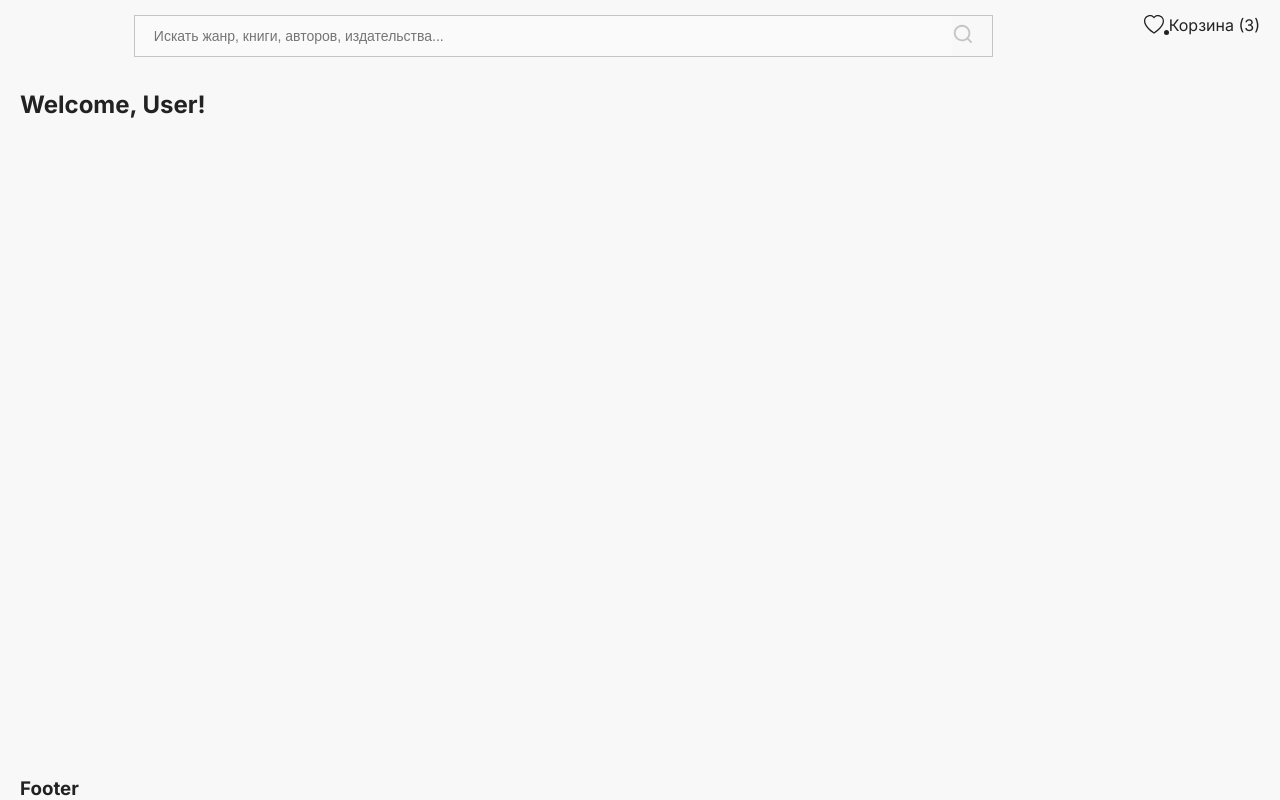
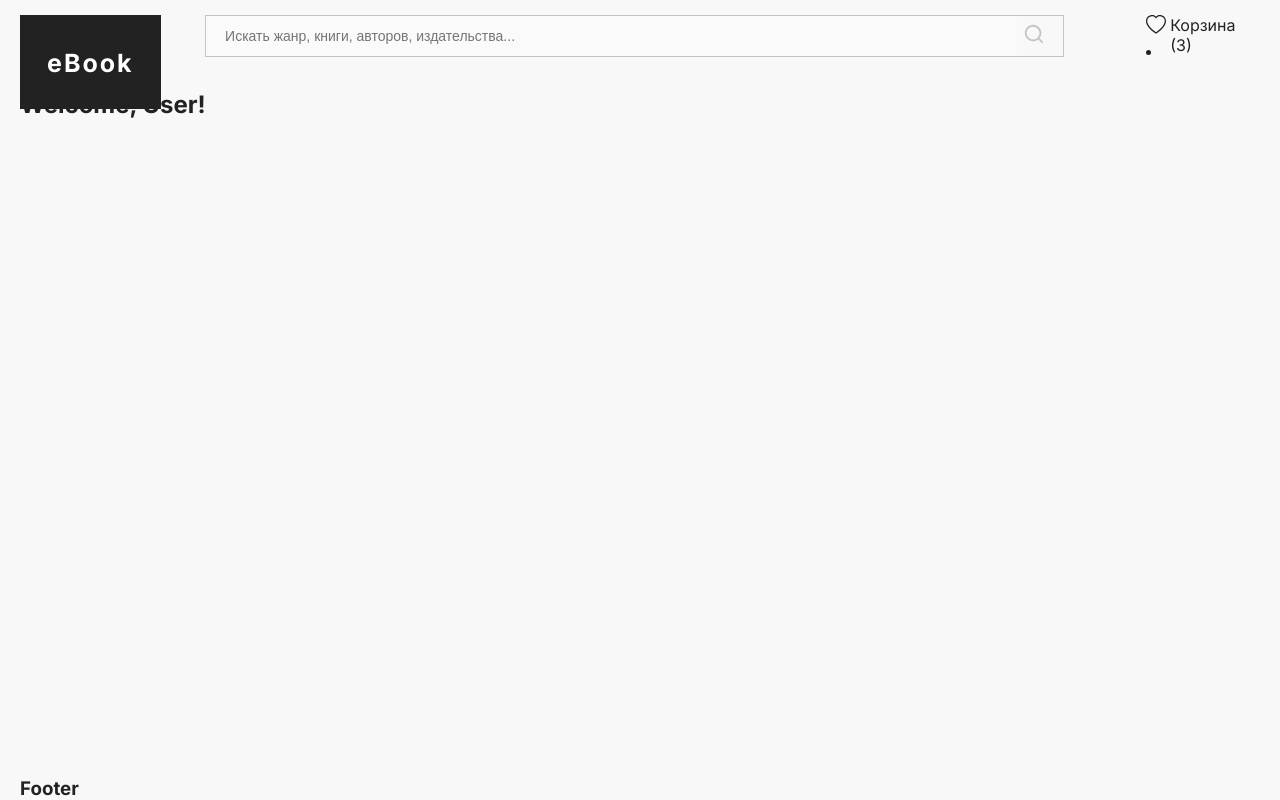
Before and after one commit to peaksoft-school/e-book-js12, a React (Vite) app: page / in a window 1280 px wide. Built offline with nearby package versions, Linux system fonts and the light colour scheme.

Commit message:
updates branch

```diff
--- a/src/pagesUser/components/layout/header/Header.module.scss
+++ b/src/pagesUser/components/layout/header/Header.module.scss
@@ -28,7 +28,8 @@
 	.content {
 		.header_Content {
 			display: flex;
-			justify-content: space-between;
+			justify-content: center;
+			gap: 44.5px;
 			.logo_Content {
 			}
 			.input_Content {
@@ -45,13 +46,10 @@
 		}
 		.nav_bar {
 			.left_nav_Content{
-
 			}
 			.center_nav_Content{
-
 			}
 			.right_nav_Content{
-
 			}
 		}
 	}
--- a/src/pagesUser/components/layout/header/Header.tsx
+++ b/src/pagesUser/components/layout/header/Header.tsx
@@ -3,6 +3,7 @@ import scss from './Header.module.scss';
 import { useEffect, useState } from 'react';
 import WhiteLikeIcon from '@/src/assets/icons/icon-whiteLike';
 import { IconRedDot } from '@/src/assets/icons';
+import LogoeBook from '@/src/ui/logoeBook/LogoeBook';
 
 const Header = () => {
 	const [headerScroll, setHeaderScroll] = useState<boolean>(false);
@@ -35,7 +36,9 @@ const Header = () => {
 					<div className="container">
 						<div className={scss.content}>
 							<div className={scss.header_Content}>
-								<div className={scss.logo_Content}></div>
+								<div className={scss.logo_Content}>
+									<LogoeBook />
+								</div>
 								<div className={scss.input_Content}>
 									<CustomGenreInput placeholder="Искать жанр, книги, авторов, издательства... " />
 								</div>
```
